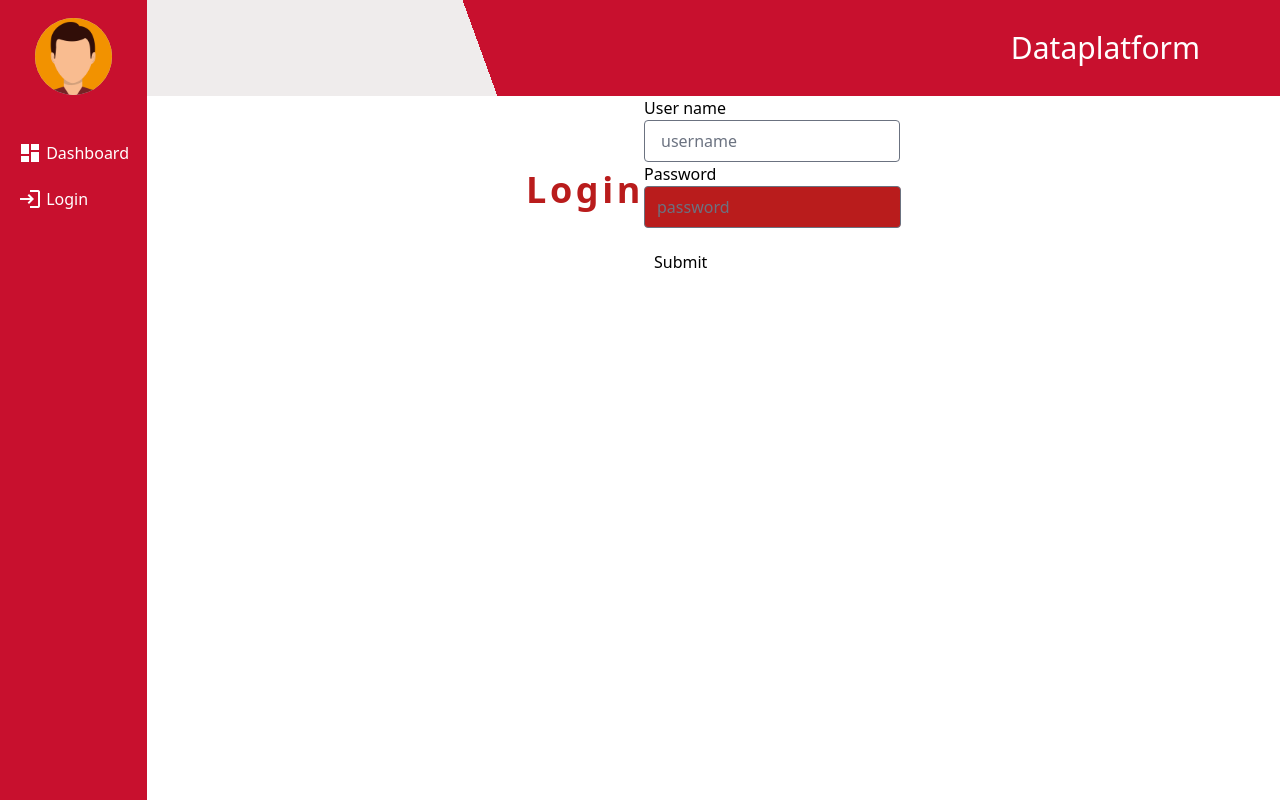
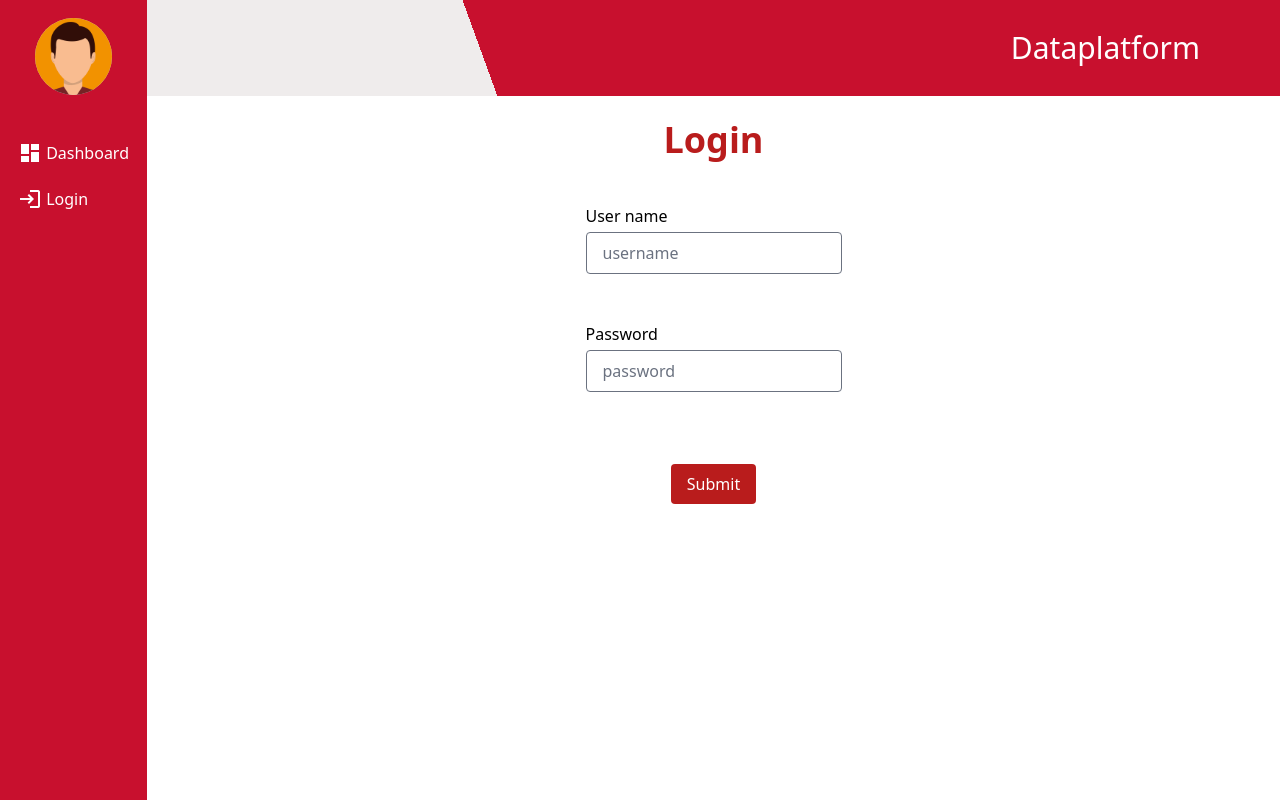
Before and after one commit to CIS-Spring-2023/project-cis_4339_project_-16, a Vue app in the folder frontend/: page /login in a window 1280 px wide. Built offline with nearby package versions, Linux system fonts and the light colour scheme; no server answers.

Commit message:
Worked on positioning and styling of login page.  It is where it needs to be right now to be uniform to the overall sites theme

```diff
--- a/frontend/src/components/logIn.vue
+++ b/frontend/src/components/logIn.vue
@@ -1,21 +1,26 @@
 <template>
-  <div class="flex items-center justify-center">
-
-            <h3 class="font-bold text-4xl text-red-700 tracking-widest text-center">Login</h3>
-            <form @submit.prevent="store.login(username, password)" novalidate="true">
-                <div class="flex flex-col">
-                    <label>User name</label>
-                    <input type="text" class="w-64 border rounded px-4 py-2" v-model="username" placeholder="username" required>
-                </div>
-                <div class="flex flex-col">
-                    <label>Password</label>
-                    <input type="password" class="bg-red-700 text-white rounded" v-model="password" placeholder="password" required>
-                </div>
-                <button class="btn btn-danger mt-3">Submit</button>
-            </form>
-
+  <br>
+  <div class="flex items-center justify-center mb-5">
+    <h3 class="font-bold text-4xl text-red-700">Login</h3>
+  </div>
+  <br>
+  <div class="flex items-center justify-center mb-5">
+    <form @submit.prevent="store.login(username, password)" novalidate="true" class="grid grid-cols-1 gap-y-10">
+      <div class="flex flex-col">
+        <label class="mb-1">User name</label>
+        <input type="text" class="w-64 border rounded px-4 py-2 mb-2" v-model="username" placeholder="username" required>
+      </div>
+      <div class="flex flex-col">
+        <label class="mb-1">Password</label>
+        <input type="password" class="w-64 border rounded px-4 py-2 mb-8" v-model="password" placeholder="password" required>
+      </div>
+      <div class="flex items-center justify-center">
+        <button class="bg-red-700 text-white rounded py-2 px-4">Submit</button>
+      </div>
+    </form>
   </div>
 </template>
+
 
 <script>
 import { useLoggedInUserStore } from "@/store/loggedInUser";
```
